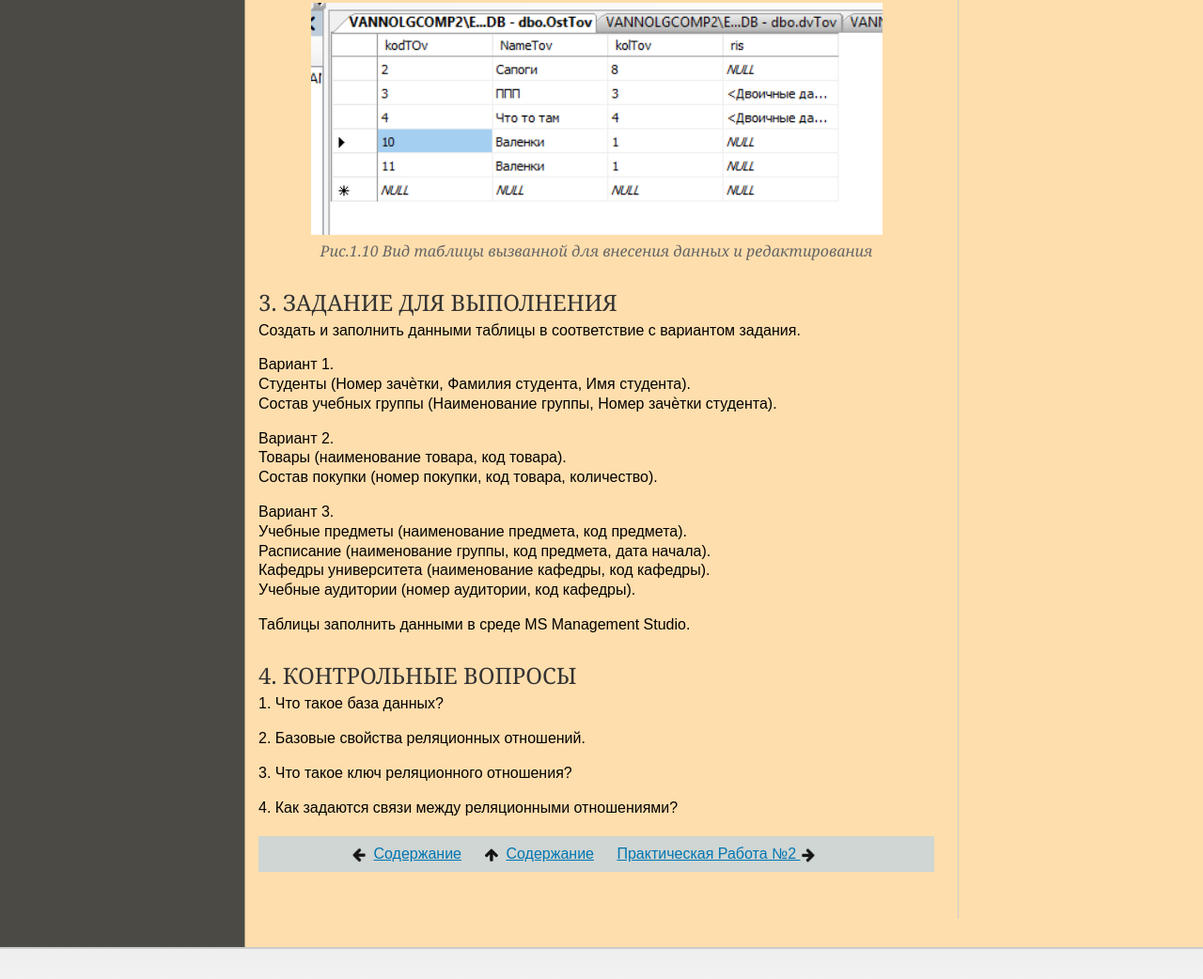
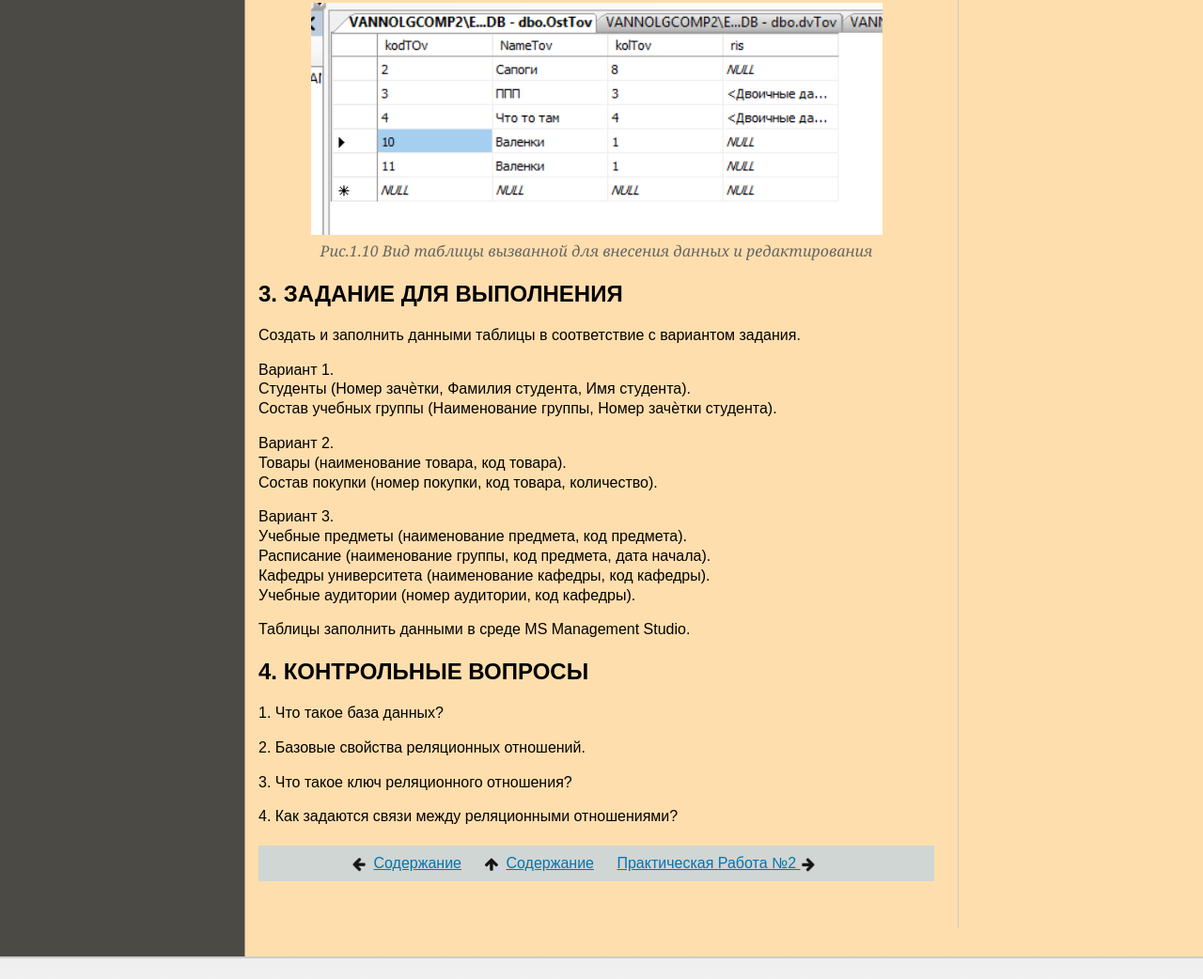
Before and after one commit to moonlessskies/deplomnaya_rabota, a plain HTML site: page rabota1.html in a window 1280 px wide. Shown: the part 7701-8743 px from the top of the page at 94% size. Drawn offline with Linux system fonts and the light colour scheme.

Commit message:
Update rabota1.html

```diff
--- a/rabota1.html
+++ b/rabota1.html
@@ -275,7 +275,7 @@ nchar [ ( n ) ]
 <p class="imgsign">Рис.1.9 Вызов таблицы для изменения и внесения данных</p>
 <p class="img-content"><img src="images/rabota110.png" alt="Рис. 1.1" width="608" height="296"></p>
 <p class="imgsign">Рис.1.10 Вид таблицы вызванной для внесения данных и редактирования</p>
-<h2>3. ЗАДАНИЕ ДЛЯ ВЫПОЛНЕНИЯ</h2>
+<h1>3. ЗАДАНИЕ ДЛЯ ВЫПОЛНЕНИЯ</h1>
 <p>Создать и заполнить данными таблицы в соответствие с вариантом задания.</p><p>
 Вариант 1.<br>
 Студенты (Номер зачѐтки, Фамилия студента, Имя студента).<br>
@@ -291,7 +291,7 @@ nchar [ ( n ) ]
 Таблицы заполнить данными в среде MS Management Studio.
 </p>
 
-<h2>4. КОНТРОЛЬНЫЕ ВОПРОСЫ</h2>
+<h1>4. КОНТРОЛЬНЫЕ ВОПРОСЫ</h1>
 <p>1. Что такое база данных?</p><p>
 2. Базовые свойства реляционных отношений.</p><p>
  3. Что такое ключ реляционного отношения?</p><p>
```
